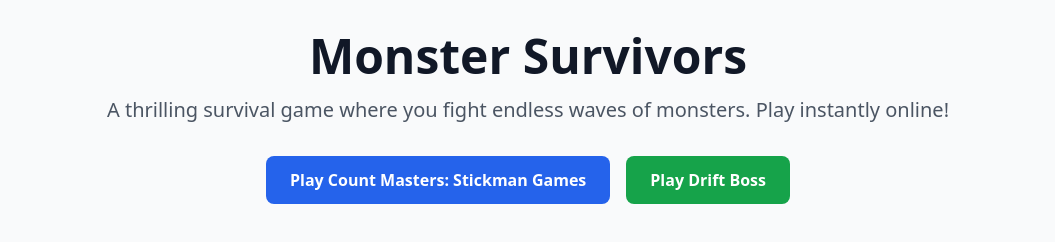
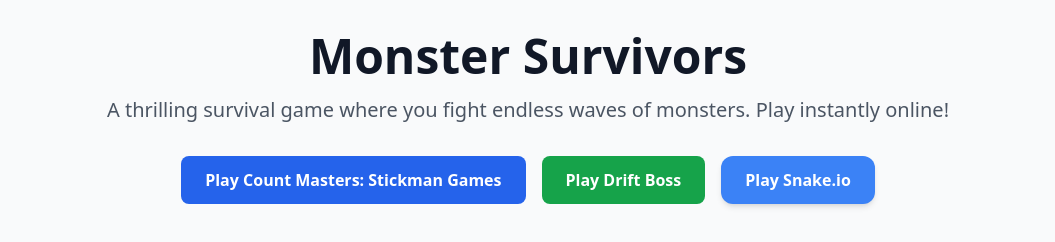
Before and after one commit to Zhoubaba-123/game00, a plain HTML site: page index.html in a window 1280 px wide. Shown: the top 242 px of the page, without its empty margins (112-1167 px from the left). Drawn offline with nearby package versions, Linux system fonts and the light colour scheme; grey boxes are pictures that could not be loaded.

Commit message:
Add snake button index.html

```diff
--- a/index.html
+++ b/index.html
@@ -39,6 +39,13 @@
          class="inline-block bg-green-600 hover:bg-green-700 text-white font-semibold py-3 px-6 rounded-lg transition-colors duration-300">
         Play Drift Boss
       </a>
+
+    <a href="https://game00.online/games/snake-io"
+       class="inline-block px-6 py-3 bg-blue-500 hover:bg-blue-600 text-white font-semibold rounded-xl shadow-md transition-colors">
+       Play Snake.io
+    </a>
+
+
     </div>
 
     <!-- Game iframe -->
```
